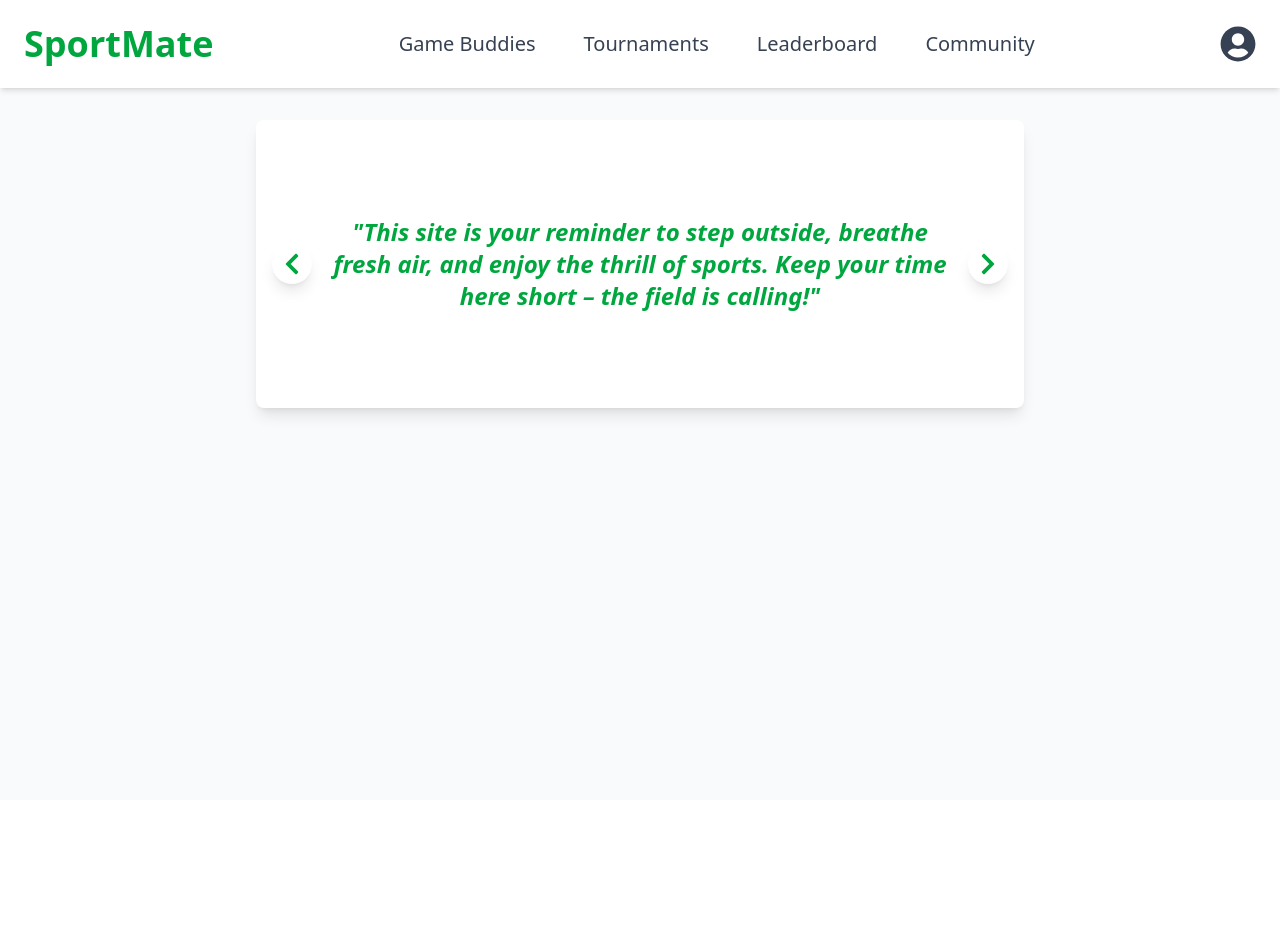
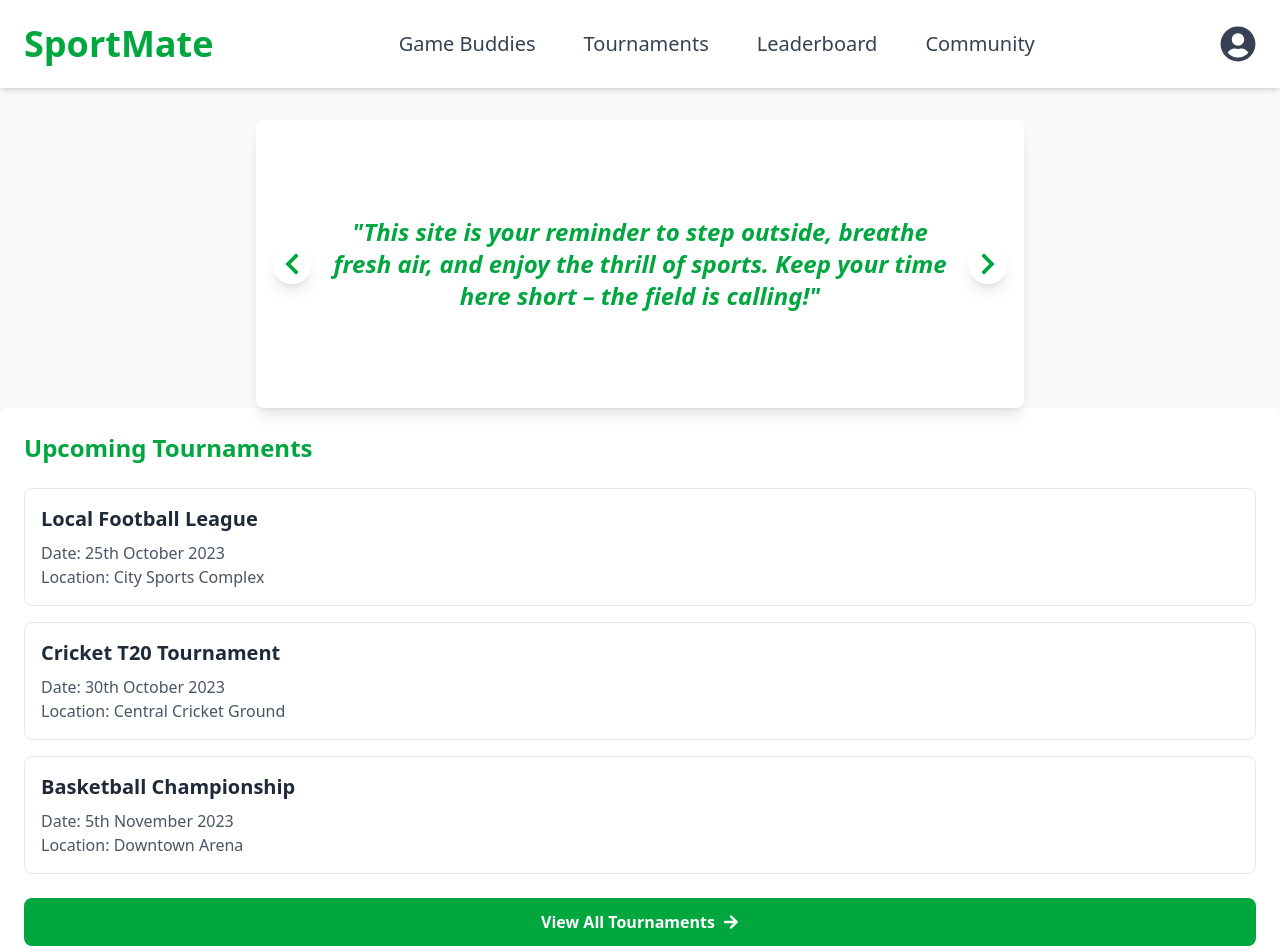
Before and after one commit to pulkitahuja02/sportmatev3, a React (Vite) app: page /dashboard in a window 1280 px wide. Shown: the top 952 px of the page. Before the commit the page ends 800 px from the top, so only its background shows below. Built offline with nearby package versions, Linux system fonts and the light colour scheme.

Commit message:
Dashboard updated

```diff
--- /dev/null
+++ b/src/components/UpcomingTournaments.jsx
@@ -0,0 +1,50 @@
+// src/components/UpcomingTournaments.jsx
+import React from "react";
+import { FaArrowRight } from "react-icons/fa";
+
+const UpcomingTournaments = () => {
+  const tournaments = [
+    {
+      id: 1,
+      name: "Local Football League",
+      date: "25th October 2023",
+      location: "City Sports Complex",
+    },
+    {
+      id: 2,
+      name: "Cricket T20 Tournament",
+      date: "30th October 2023",
+      location: "Central Cricket Ground",
+    },
+    {
+      id: 3,
+      name: "Basketball Championship",
+      date: "5th November 2023",
+      location: "Downtown Arena",
+    },
+  ];
+
+  return (
+    <div className="bg-white rounded-lg shadow-lg p-6">
+      <h2 className="text-2xl font-bold text-green-600 mb-6">Upcoming Tournaments</h2>
+      <div className="space-y-4">
+        {tournaments.map((tournament) => (
+          <div key={tournament.id} className="p-4 border border-gray-200 rounded-lg hover:shadow-md transition-shadow">
+            <h3 className="text-xl font-semibold text-gray-800">{tournament.name}</h3>
+            <p className="text-gray-600 mt-2">
+              <span className="font-medium">Date:</span> {tournament.date}
+            </p>
+            <p className="text-gray-600">
+              <span className="font-medium">Location:</span> {tournament.location}
+            </p>
+          </div>
+        ))}
+      </div>
+      <button className="mt-6 w-full flex items-center justify-center bg-green-600 text-white py-3 rounded-lg font-semibold hover:bg-green-700 transition duration-300">
+        View All Tournaments <FaArrowRight className="ml-2" />
+      </button>
+    </div>
+  );
+};
+
+export default UpcomingTournaments;
--- a/src/pages/Dashboard.jsx
+++ b/src/pages/Dashboard.jsx
@@ -1,62 +1,22 @@
-import { useState, useEffect } from "react";
-import { useUser } from "../context/UserContext";
-import image1 from "../images/image1.jpg";
-import image2 from "../images/image2.jpg";
-import image3 from "../images/image3.jpg";
-import image4 from "../images/image4.jpg";
+// src/pages/DashboardPage.jsx
+import React from "react";
+import Navbar from "../components/Navbar";
+import Carousel from "../components/Carousel";
+import UpcomingTournaments from "../components/UpcomingTournaments"; // Import the new component
 
-const images = [image1, image2, image3, image4];
+const DashboardPage = () => {
+  return (
+    <div className="min-h-screen bg-gray-50 font-poppins">
+      {/* Navbar */}
+      <Navbar />
 
-const Dashboard = () => {
-  const { username } = useUser();
-  const [currentIndex, setCurrentIndex] = useState(0);
+      {/* Carousel */}
+      <Carousel />
 
-  useEffect(() => {
-    const interval = setInterval(() => {
-      setCurrentIndex((prevIndex) => (prevIndex + 1) % images.length);
-    }, 1000); // Change image every 1 second
-
-    return () => clearInterval(interval);
-  }, []);
-
-  return (
-    <div className="flex flex-col items-center justify-center min-h-screen bg-gray-100 px-4">
-      {/* Heading */}
-      <h1 className="text-3xl md:text-4xl font-bold text-blue-600 text-center mb-4">
-        Hi {username || "Kindly Enter Your Sweet Name"}, welcome to SportMate
-      </h1>
-
-      {/* Quote */}
-      <p className="text-gray-700 italic text-center mb-8">
-        "Let's get back to the ground where we belong"
-      </p>
-
-      {/* Image Carousel */}
-      <div className="w-full max-w-3xl h-64 md:h-80 overflow-hidden rounded-lg shadow-lg mb-8">
-        <img
-          src={images[currentIndex]}
-          alt="Sports"
-          className="w-full h-full object-cover transition-all duration-500"
-        />
-      </div>
-
-      {/* Buttons */}
-      <div className="grid grid-cols-1 md:grid-cols-2 gap-6 w-full max-w-xl">
-        <button className="bg-blue-600 text-white text-lg font-semibold py-4 px-8 rounded-xl shadow-lg hover:bg-blue-700 transition-all transform hover:scale-105">
-          Build Your Profile
-        </button>
-        <button className="bg-blue-600 text-white text-lg font-semibold py-4 px-8 rounded-xl shadow-lg hover:bg-blue-700 transition-all transform hover:scale-105">
-          Discover Athletes Near You
-        </button>
-        <button className="bg-blue-600 text-white text-lg font-semibold py-4 px-8 rounded-xl shadow-lg hover:bg-blue-700 transition-all transform hover:scale-105">
-          Upcoming Tournaments
-        </button>
-        <button className="bg-blue-600 text-white text-lg font-semibold py-4 px-8 rounded-xl shadow-lg hover:bg-blue-700 transition-all transform hover:scale-105">
-          Invite Players
-        </button>
-      </div>
+      {/* Main Content */}
+      <UpcomingTournaments />
     </div>
   );
 };
 
-export default Dashboard;
+export default DashboardPage;
--- a/src/pages/Dashboard2.jsx
+++ b/src/pages/Dashboard2.jsx
@@ -2,7 +2,7 @@
 import React from "react";
 import Navbar from "../components/Navbar";
 import Carousel from "../components/Carousel";
-
+import UpcomingTournaments from "../components/UpcomingTournaments";
 const DashboardPage = () => {
   return (
     <div className="min-h-screen bg-gray-50 font-poppins">
@@ -11,11 +11,12 @@ const DashboardPage = () => {
 
       {/* Carousel */}
       <Carousel />
-
+      <UpcomingTournaments />
       {/* Baaki Page Empty Hai */}
       <div className="p-6">
         {/* Yahan baaki content add karna hai */}
       </div>
+
     </div>
   );
 };
```
